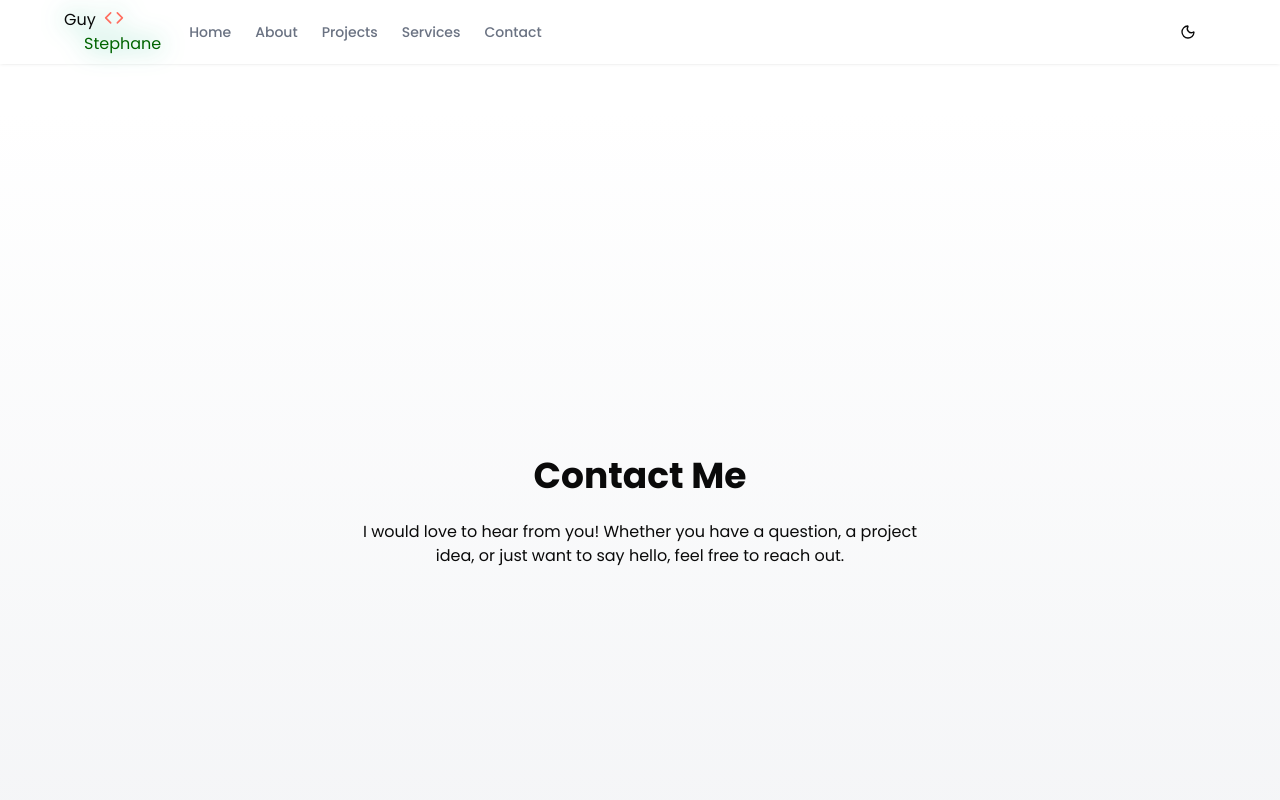
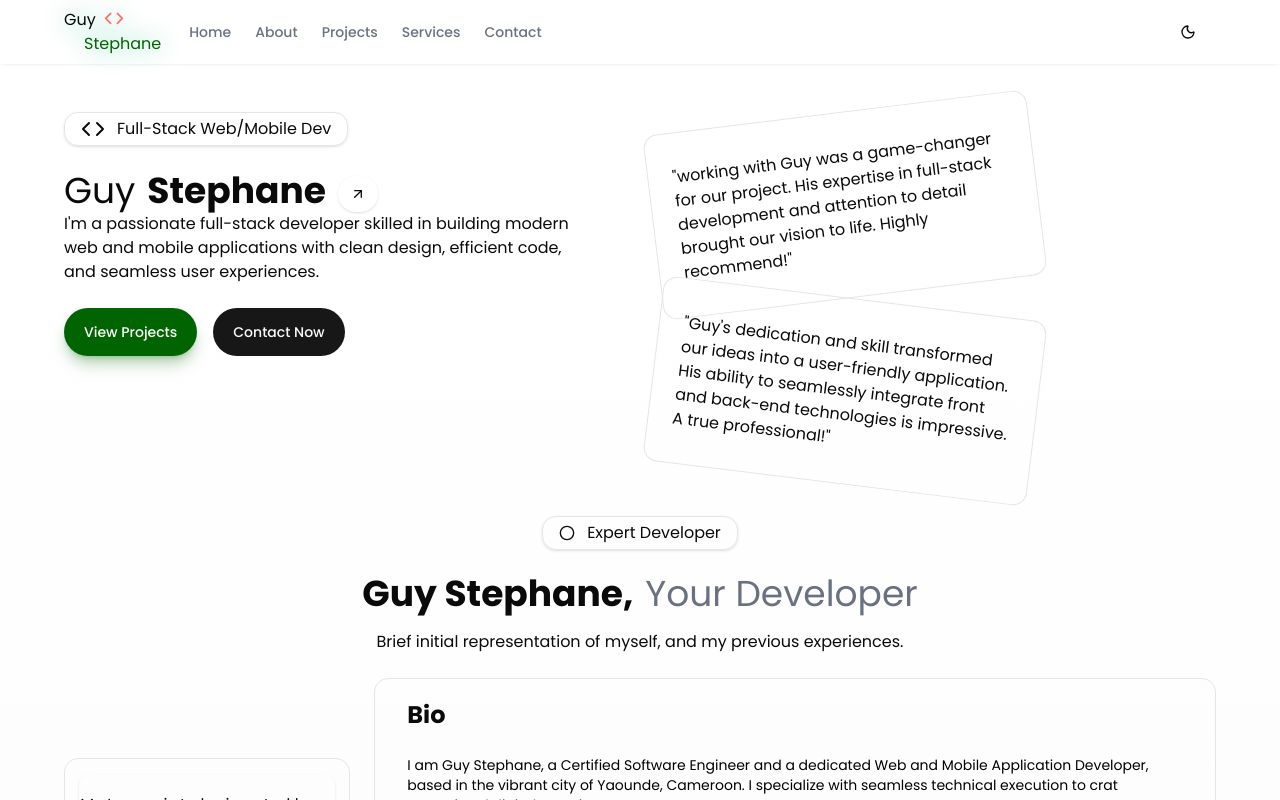
Before and after one commit to iamguystephane/Guy-Stephane, a React (Vite) app: page /contact in a window 1280 px wide. Shown: the top 800 px of the page. Built offline with nearby package versions, Linux system fonts and the light colour scheme.

Commit message:
refactor: simplify App.tsx to single-page layout

```diff
--- a/src/App.tsx
+++ b/src/App.tsx
@@ -1,6 +1,4 @@
-import { BrowserRouter, Routes, Route } from "react-router-dom";
 import HomePage from "./components/home/HomePage";
-import ContactPage from "./components/contact/Contact";
 import NavBar from "./components/NavBar";
 import MenuModal from "./components/MenuModal";
 import { useState } from "react";
@@ -9,17 +7,14 @@ export default function App() {
   const [isMenuOpen, setIsMenuOpen] = useState(false);
 
   return (
-    <BrowserRouter>
+    <>
       <MenuModal isOpen={isMenuOpen} onClose={() => setIsMenuOpen(false)} />
       <div className="bg-gradient-to-b from-white to-gray-100 dark:from-black dark:to-gray-800 min-h-screen px-4 transition-all duration-500">
         <NavBar onOpen={() => setIsMenuOpen(true)} />
         <div className="xsm:!px-4 md:!px-8 lg:!px-16 !mt-28 2xl:w-3/4 !mx-auto">
-          <Routes>
-            <Route path="/" element={<HomePage />} />
-            <Route path="/contact" element={<ContactPage />} />
-          </Routes>
+          <HomePage />
         </div>
       </div>
-    </BrowserRouter>
+    </>
   );
 }
```
